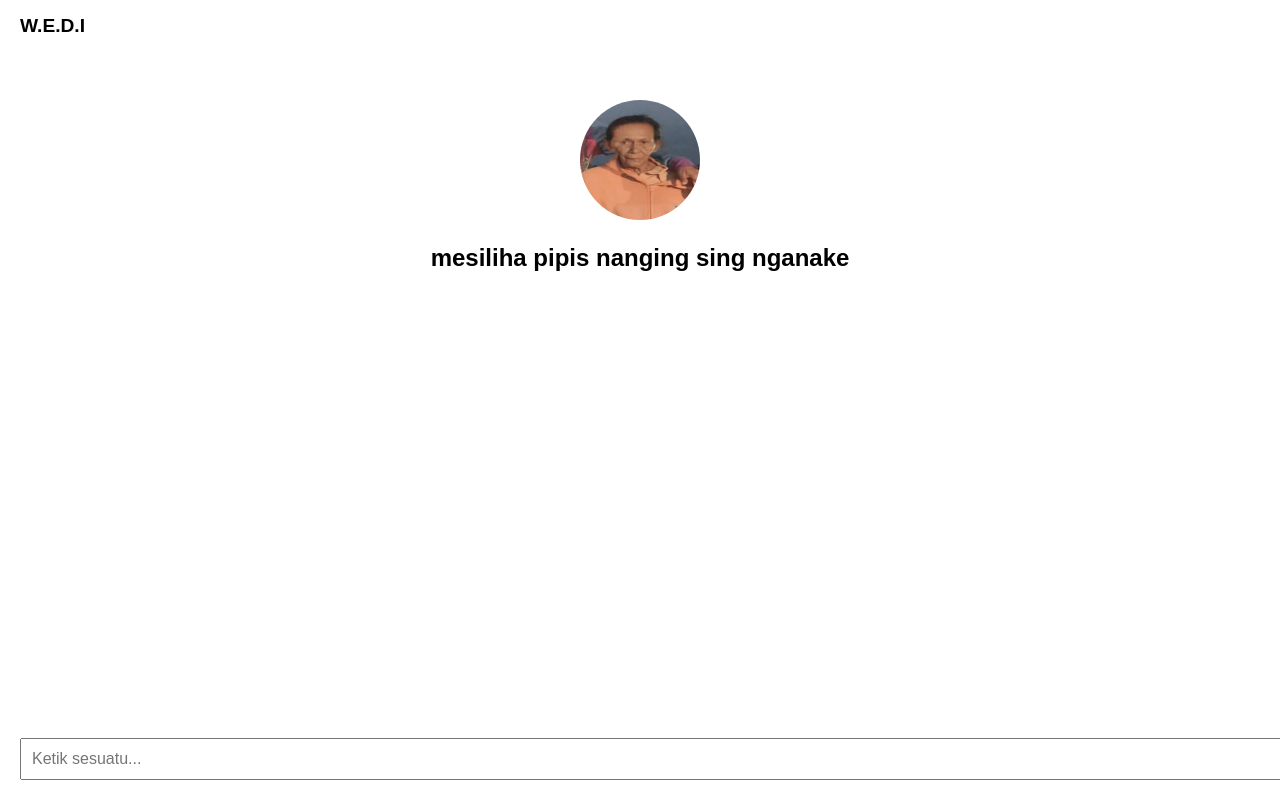
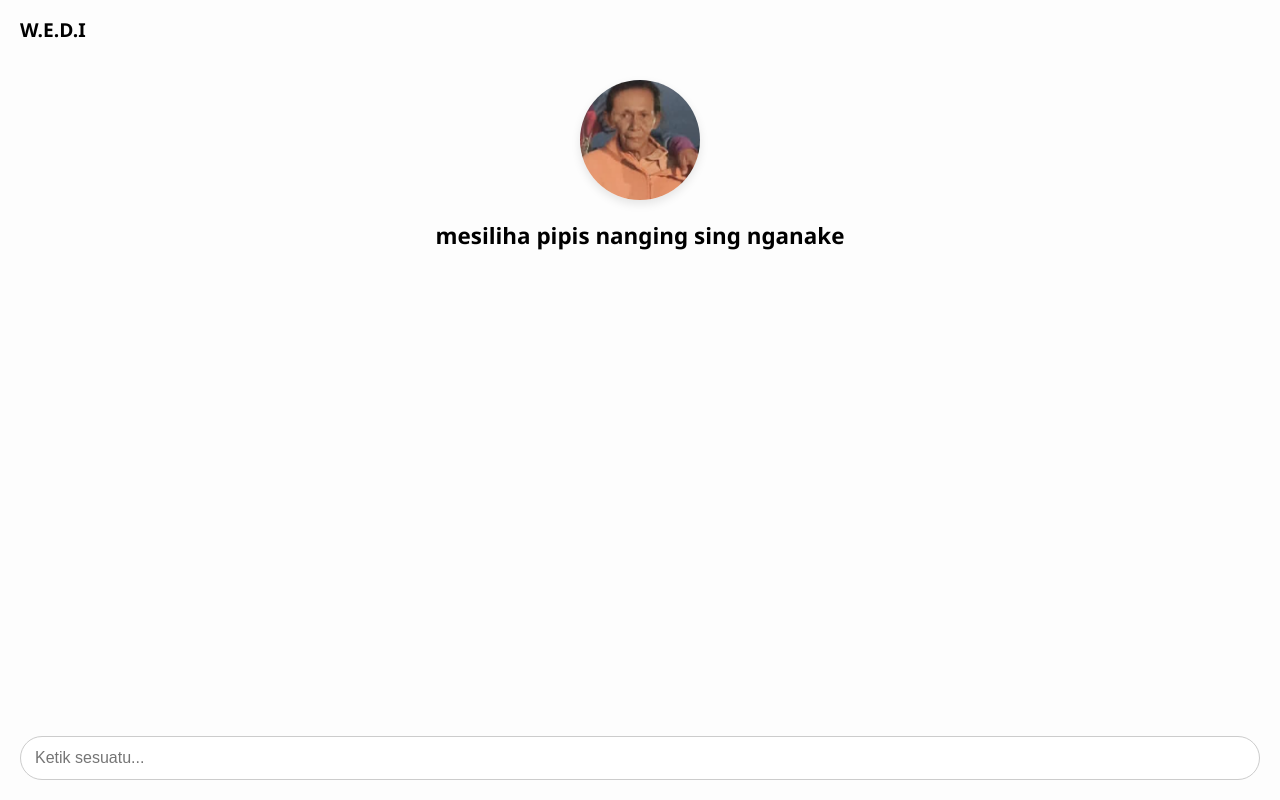
Before and after one commit to yenaputu/W.E.D.I, a plain HTML site: page index.html in a window 1280 px wide. Drawn offline with Linux system fonts and the light colour scheme.

Commit message:
index.html

```diff
--- a/index.html
+++ b/index.html
@@ -1,32 +1,41 @@
 <!DOCTYPE html>
-<html lang="en">
+<html lang="id">
 <head>
   <meta charset="UTF-8" />
   <meta name="viewport" content="width=device-width, initial-scale=1.0"/>
   <title>W.E.D.I</title>
   <style>
+    * {
+      box-sizing: border-box;
+    }
+
     body {
       margin: 0;
-      font-family: Arial, sans-serif;
-      background: white;
+      font-family: 'Segoe UI', Tahoma, Geneva, Verdana, sans-serif;
+      background-color: #fdfdfd;
       display: flex;
       flex-direction: column;
       height: 100vh;
     }
 
     header {
-      padding: 15px 20px;
-      font-weight: bold;
-      font-size: 1.2em;
       position: fixed;
       top: 0;
       left: 0;
+      padding: 16px 20px;
+      font-weight: bold;
+      font-size: 1.2em;
+      background-color: transparent;
       z-index: 10;
     }
 
     #intro {
+      display: flex;
+      flex-direction: column;
+      align-items: center;
+      justify-content: center;
       text-align: center;
-      margin-top: 100px;
+      margin-top: 80px;
       transition: opacity 0.5s ease;
     }
 
@@ -34,49 +43,71 @@
       width: 120px;
       height: 120px;
       border-radius: 50%;
+      object-fit: cover;
+      box-shadow: 0 4px 10px rgba(0, 0, 0, 0.1);
       margin-bottom: 20px;
     }
 
     #intro-text {
-      font-size: 1.5em;
+      font-size: 1.4em;
       font-weight: bold;
+      max-width: 80%;
+      margin-bottom: 30px;
     }
 
     #chatbot {
-      flex: 1;
       display: flex;
       flex-direction: column;
+      flex: 1;
       justify-content: flex-end;
-      padding: 100px 20px 20px;
+      padding: 20px;
+      padding-top: 150px;
     }
 
     #messages {
+      flex: 1;
       overflow-y: auto;
-      flex-grow: 1;
       margin-bottom: 10px;
+      display: flex;
+      flex-direction: column;
+      gap: 10px;
     }
 
     .message {
-      padding: 10px;
-      border-radius: 10px;
-      margin-bottom: 10px;
+      padding: 12px 16px;
+      border-radius: 20px;
       max-width: 70%;
+      word-wrap: break-word;
+      font-size: 0.95em;
     }
 
     .user {
-      background-color: #e0f7fa;
+      background-color: #d1f5ff;
       align-self: flex-end;
     }
 
     .bot {
-      background-color: #f0f0f0;
+      background-color: #eeeeee;
       align-self: flex-start;
     }
 
     #chat-input {
-      padding: 10px;
+      padding: 12px 14px;
+      font-size: 1em;
       width: 100%;
-      font-size: 1em;
+      border-radius: 25px;
+      border: 1px solid #ccc;
+      outline: none;
+    }
+
+    @media screen and (max-width: 500px) {
+      #intro-text {
+        font-size: 1.2em;
+      }
+
+      #chat-input {
+        font-size: 0.95em;
+      }
     }
   </style>
 </head>
@@ -101,8 +132,10 @@
     input.addEventListener('input', () => {
       if (input.value.trim() !== "") {
         intro.style.opacity = "0";
+        intro.style.pointerEvents = "none";
       } else {
         intro.style.opacity = "1";
+        intro.style.pointerEvents = "auto";
       }
     });
 
@@ -112,7 +145,7 @@
         appendMessage(userMessage, 'user');
         input.value = "";
 
-        // Simulasi balasan chatbot (ganti ini jika mau pakai AI API)
+        // Simulasi balasan chatbot
         setTimeout(() => {
           const botReply = "Aku bot W.E.D.I. Ada yang bisa kubantu?";
           appendMessage(botReply, 'bot');
```
